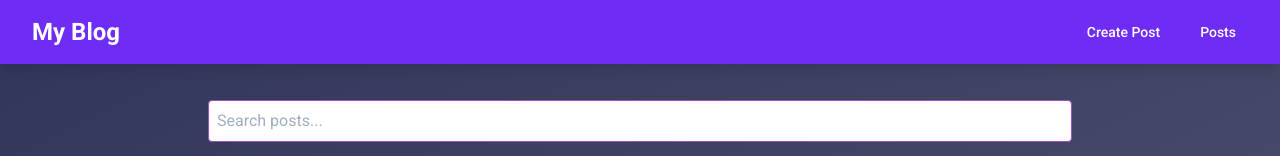
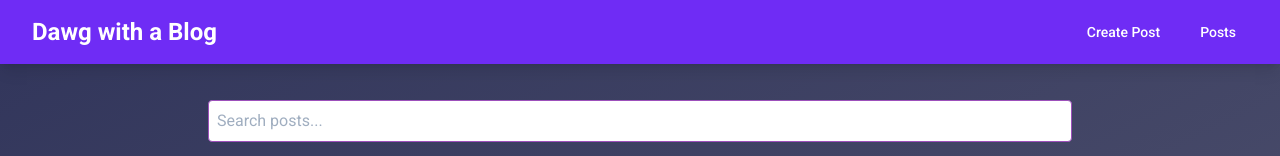
Before and after one commit to chavez62/client, a React (Create React App) app: page / in a window 1280 px wide. Shown: the top 156 px of the page. Built offline with nearby package versions, Linux system fonts and the light colour scheme; no server answers.

Commit message:
Updated blog title

```diff
--- a/src/components/Navbar.js
+++ b/src/components/Navbar.js
@@ -8,7 +8,7 @@ const Navbar = () => {
         <div className="flex items-center justify-between h-16">
           <div className="flex items-center">
             <Link to="/" className="text-2xl font-bold hover:text-gray-300 transition duration-300">
-              My Blog
+              Dawg with a Blog
             </Link>
           </div>
           <div className="hidden md:flex space-x-4">
```
